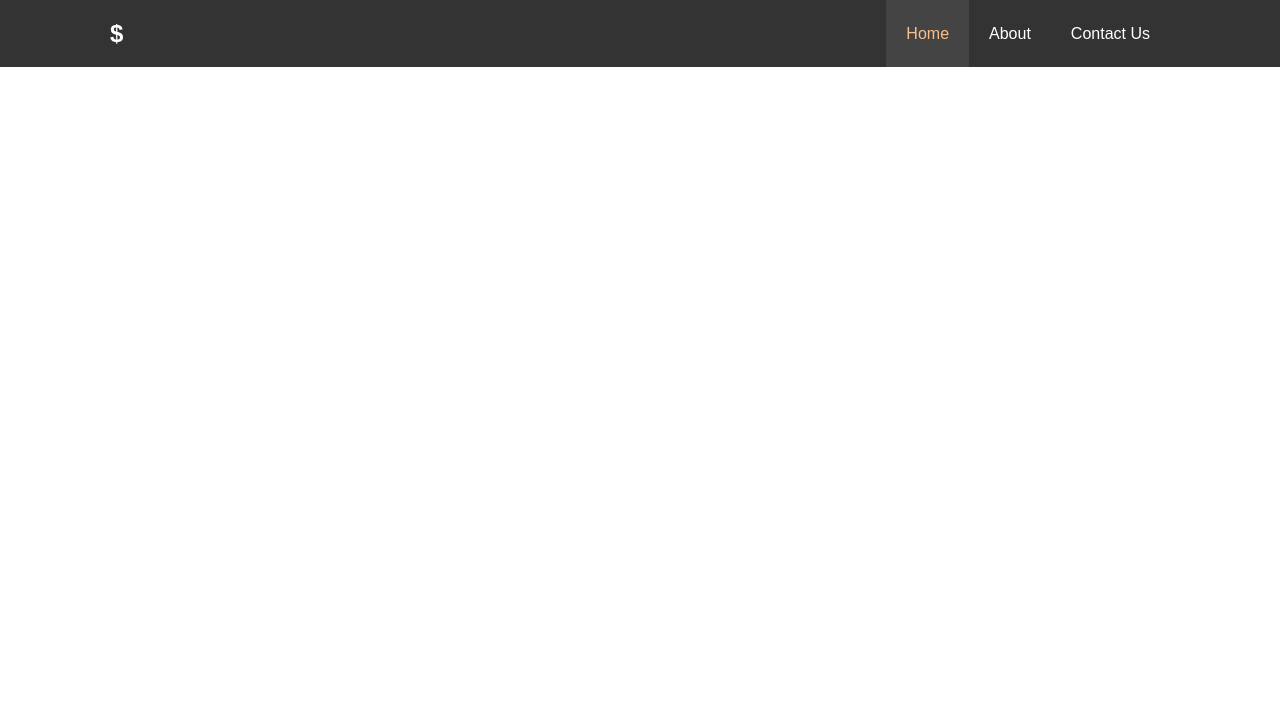
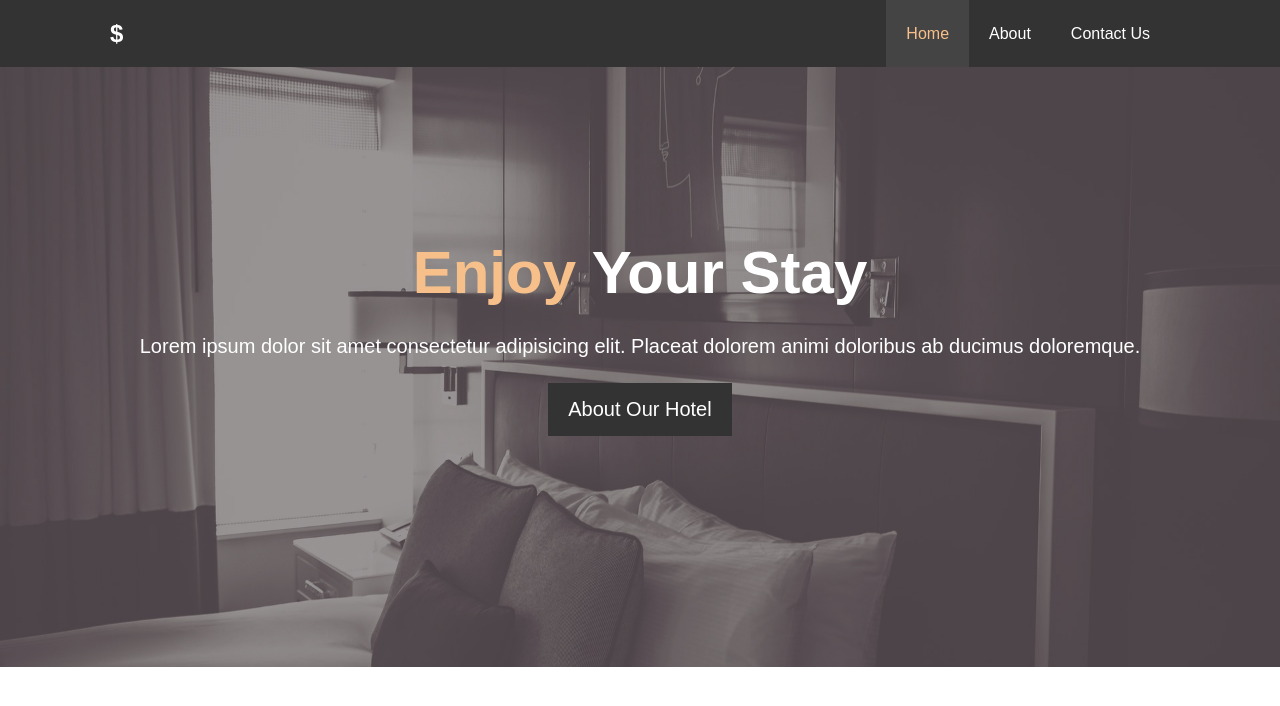
Before and after one commit to dev98s/Hotel-Website, a plain HTML site: page index.html in a window 1280 px wide. Drawn offline with Linux system fonts and the light colour scheme.

Commit message:
Complete the header

```diff
--- a/css/style.css
+++ b/css/style.css
@@ -54,3 +54,48 @@ a {
     background: #444;
     color: #f7c08a;
 }
+
+#showcase {
+    background: url("../img/showcase.jpg") no-repeat center center/cover;
+    height: 600px;
+}
+
+#showcase .container {
+    color: white;
+    text-align: center;
+    padding-top: 170px;
+}
+
+#showcase h1 {
+    font-size: 60px;
+    line-height: 1.2em;
+    padding-bottom: 20px;
+}
+
+.text-primary {
+    color: #f7c08a;
+}
+
+.lead {
+    font-size: 20px;
+}
+
+#showcase p {
+    padding-bottom: 20px;
+    line-height: 1.7em;
+}
+
+.btn {
+    display: inline-block;
+    font-size: 20px;
+    color: white;
+    background-color: #333;
+    padding: 13px 20px;
+    border: none;
+    cursor: pointer;
+}
+
+.btn:hover {
+    color: #333;
+    background-color: #f7c08a;
+}
--- a/index.html
+++ b/index.html
@@ -22,6 +22,15 @@
                 </ul>
             </div>
         </nav>
+
+        <div id="showcase">
+            <div class="container">
+                <h1><span class="text-primary">Enjoy</span> Your Stay</h1>
+                <p class="lead">Lorem ipsum dolor sit amet consectetur adipisicing elit. Placeat dolorem animi doloribus
+                    ab ducimus doloremque.</p>
+                <a class="btn" href="./about.html">About Our Hotel</a>
+            </div>
+        </div>
     </header>
 </body>
 
```
